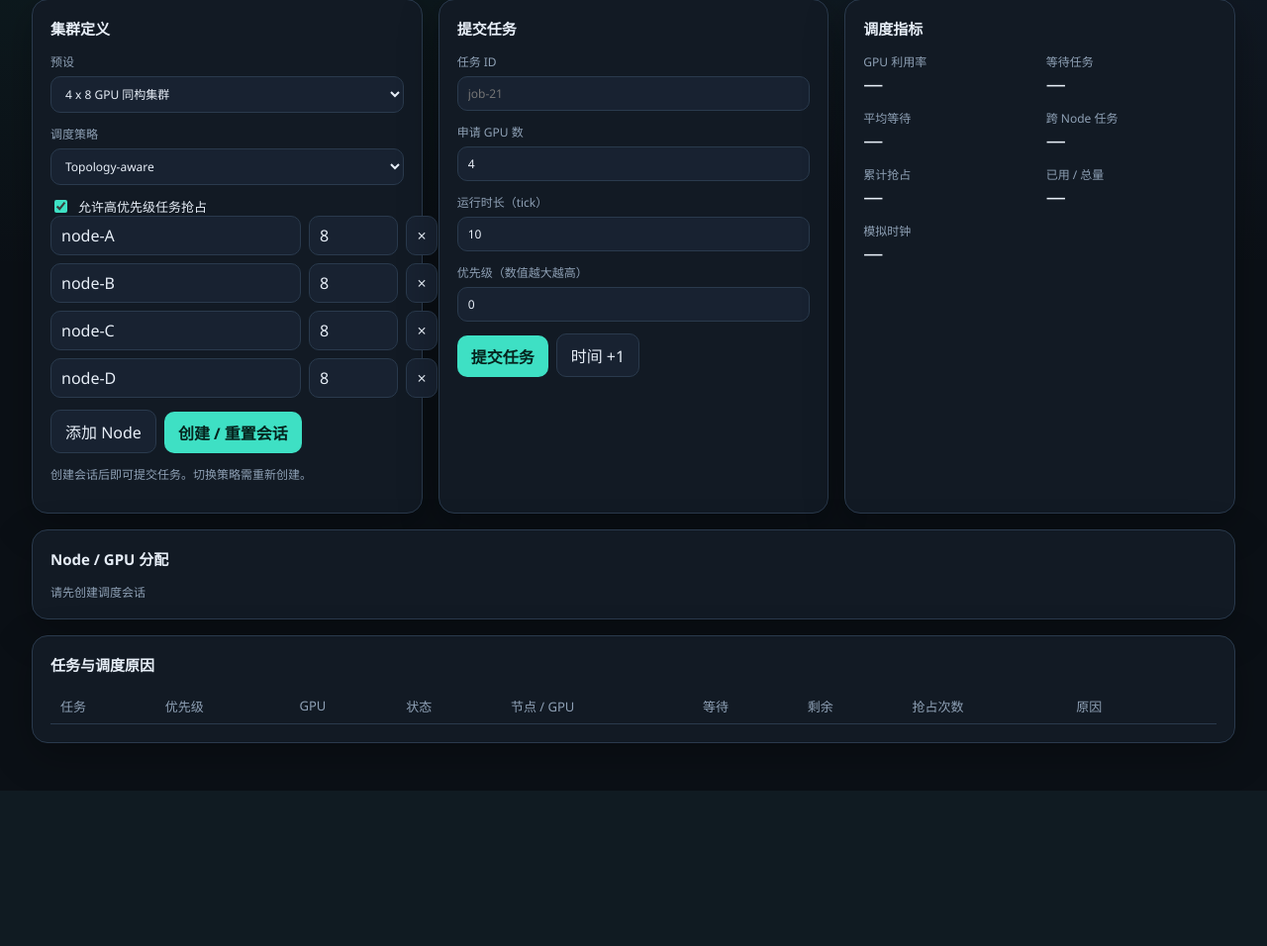
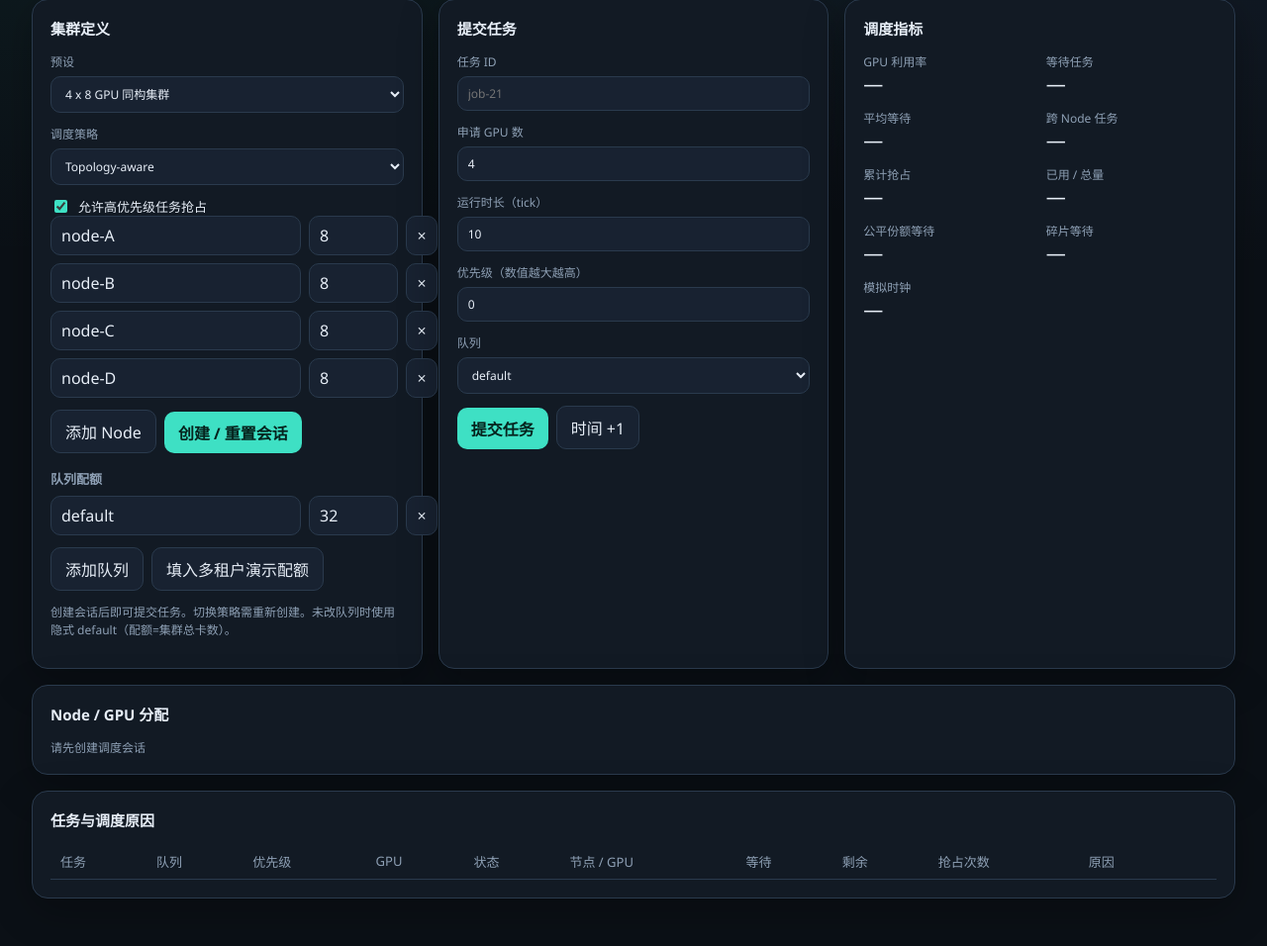
Before and after one commit to nanahoshi114/GPU_Scheduling, a FastAPI app: page / in a window 1280 px wide. Shown: the part 127-1083 px from the top of the page at 99% size. Before the commit the page ends 926 px from the top, so only its background shows below. Run offline with FastAPI, Linux system fonts and the light colour scheme; lists and menus that the app fills with data are empty.

Commit message:
web界面优化

```diff
--- a/python/web/app.py
+++ b/python/web/app.py
@@ -53,10 +53,16 @@ class NodeSpec(BaseModel):
     gpu_count: int = Field(gt=0)
 
 
+class QueueSpec(BaseModel):
+    id: str
+    gpu_quota: int = Field(gt=0)
+
+
 class SessionRequest(BaseModel):
     nodes: list[NodeSpec]
     strategy: str = "topology_aware"
     enable_preemption: bool = True
+    queues: Optional[list[QueueSpec]] = None
 
 
 class JobRequest(BaseModel):
@@ -64,6 +70,7 @@ class JobRequest(BaseModel):
     gpu_request: int = Field(gt=0)
     duration: int = Field(default=10, gt=0)
     priority: int = Field(default=0, ge=0)
+    queue_id: str = "default"
 
 
 class CompareRequest(BaseModel):
@@ -72,6 +79,7 @@ class CompareRequest(BaseModel):
     jobs: Optional[list[dict[str, Any]]] = None
     jobs_id: Optional[str] = None
     enable_preemption: bool = True
+    queues: Optional[list[QueueSpec]] = None
 
 
 def _cluster_nodes(req: CompareRequest) -> list[tuple[str, int]]:
@@ -92,6 +100,20 @@ def _job_list(req: CompareRequest) -> list[dict[str, Any]]:
             if w["id"] == req.jobs_id:
                 return w["jobs"]
     raise HTTPException(status_code=400, detail="请提供 jobs 或 jobs_id")
+
+
+def _queue_tuples(queues: Optional[list[QueueSpec]]) -> Optional[list[tuple[str, int]]]:
+    if not queues:
+        return None
+    return [(q.id, q.gpu_quota) for q in queues]
+
+
+def _compare_queues(req: CompareRequest) -> Optional[list[tuple[str, int]]]:
+    if req.jobs_id:
+        for w in _presets()["jobs"]:
+            if w["id"] == req.jobs_id and w.get("queues"):
+                return [(q["id"], q["gpu_quota"]) for q in w["queues"]]
+    return _queue_tuples(req.queues)
 
 
 @app.get("/", response_class=HTMLResponse)
@@ -117,7 +139,9 @@ def api_session(req: SessionRequest) -> dict[str, Any]:
         raise HTTPException(status_code=400, detail="至少定义一个 Node")
     nodes = [(n.id, n.gpu_count) for n in req.nodes]
     try:
-        sched = gs.Scheduler(nodes, req.strategy, req.enable_preemption)
+        sched = gs.Scheduler(
+            nodes, req.strategy, req.enable_preemption, _queue_tuples(req.queues)
+        )
     except Exception as exc:
         raise HTTPException(status_code=400, detail=str(exc)) from exc
     with _lock:
@@ -137,7 +161,11 @@ def api_submit(req: JobRequest) -> dict[str, Any]:
     with _lock:
         sched = _require_scheduler()
         result = sched.submit(
-            req.id, req.gpu_request, duration=req.duration, priority=req.priority
+            req.id,
+            req.gpu_request,
+            duration=req.duration,
+            priority=req.priority,
+            queue_id=req.queue_id,
         )
         return {"result": result, "snapshot": sched.snapshot()}
 
@@ -162,9 +190,10 @@ def api_tick() -> dict[str, Any]:
 def api_compare(req: CompareRequest) -> dict[str, Any]:
     nodes = _cluster_nodes(req)
     jobs = _job_list(req)
+    queues = _compare_queues(req)
     try:
-        ff = gs.simulate(nodes, jobs, "first_fit", req.enable_preemption)
-        ta = gs.simulate(nodes, jobs, "topology_aware", req.enable_preemption)
+        ff = gs.simulate(nodes, jobs, "first_fit", req.enable_preemption, queues)
+        ta = gs.simulate(nodes, jobs, "topology_aware", req.enable_preemption, queues)
     except Exception as exc:
         raise HTTPException(status_code=400, detail=str(exc)) from exc
     return {"first_fit": ff, "topology_aware": ta}
--- a/python/web/static/app.js
+++ b/python/web/static/app.js
@@ -43,8 +43,16 @@ async function api(path, options = {}) {
   return data;
 }
 
+const DEMO_QUEUES = [
+  { id: "research", gpu_quota: 16 },
+  { id: "prod", gpu_quota: 12 },
+  { id: "default", gpu_quota: 4 },
+];
+
 let presets = { clusters: [], jobs: [] };
 let nodeRows = [];
+let queueRows = [];
+let sessionQueues = [];
 
 function renderNodeEditor() {
   const root = $("#node-editor");
@@ -83,11 +91,75 @@ function fillClusterSelects() {
   applyClusterPreset($("#cluster-preset").value);
 }
 
+function clusterGpuTotal() {
+  return nodeRows.reduce((sum, n) => sum + Number(n.gpu_count || 0), 0);
+}
+
+function defaultQueueRows() {
+  return [{ id: "default", gpu_quota: Math.max(1, clusterGpuTotal()) }];
+}
+
+function renderQueueEditor() {
+  const root = $("#queue-editor");
+  if (!root) return;
+  root.innerHTML = "";
+  queueRows.forEach((row, idx) => {
+    const div = document.createElement("div");
+    div.className = "node-row";
+    div.innerHTML = `
+      <input data-k="id" value="${row.id}" />
+      <input data-k="gpu_quota" type="number" min="1" value="${row.gpu_quota}" />
+      <button class="ghost" data-del="${idx}" title="删除">×</button>
+    `;
+    div.querySelector('[data-k="id"]').addEventListener("input", (e) => {
+      queueRows[idx].id = e.target.value;
+    });
+    div.querySelector('[data-k="gpu_quota"]').addEventListener("input", (e) => {
+      queueRows[idx].gpu_quota = Number(e.target.value);
+    });
+    div.querySelector("[data-del]").addEventListener("click", () => {
+      queueRows.splice(idx, 1);
+      if (queueRows.length === 0) queueRows = defaultQueueRows();
+      renderQueueEditor();
+    });
+    root.appendChild(div);
+  });
+}
+
+function fillJobQueueSelect(queues) {
+  const sel = $("#job-queue");
+  if (!sel) return;
+  const current = sel.value;
+  const list = queues && queues.length ? queues : [{ id: "default" }];
+  sel.innerHTML = list.map((q) => `<option value="${q.id}">${q.id}</option>`).join("");
+  if (list.some((q) => q.id === current)) sel.value = current;
+}
+
+function renderQueueBars(queues, root = $("#queue-bars")) {
+  if (!root) return;
+  if (!queues || queues.length === 0) {
+    root.innerHTML = "";
+    return;
+  }
+  root.innerHTML = queues
+    .map((q) => {
+      const pct = q.gpu_quota > 0 ? Math.min(100, (q.used_gpus / q.gpu_quota) * 100) : 0;
+      const full = q.used_gpus >= q.gpu_quota ? " full" : "";
+      return `<div class="queue-bar">
+        <div class="meta"><span>${q.id}</span><span>${q.used_gpus} / ${q.gpu_quota} · 等待 ${q.pending_count}</span></div>
+        <div class="track"><div class="fill${full}" style="width:${pct}%"></div></div>
+      </div>`;
+    })
+    .join("");
+}
+
 function applyClusterPreset(id) {
   const c = presets.clusters.find((x) => x.id === id);
   if (!c) return;
   nodeRows = c.nodes.map((n) => ({ id: n.id, gpu_count: n.gpu_count }));
+  queueRows = defaultQueueRows();
   renderNodeEditor();
+  renderQueueEditor();
 }
 
 function renderMetrics(m, time) {
@@ -98,6 +170,8 @@ function renderMetrics(m, time) {
   $("#m-cross").textContent = m.cross_node_jobs;
   $("#m-preemptions").textContent = m.total_preemptions;
   $("#m-used").textContent = `${m.used_gpus} / ${m.total_gpus}`;
+  if ($("#m-fair")) $("#m-fair").textContent = m.fair_share_pending ?? 0;
+  if ($("#m-frag")) $("#m-frag").textContent = m.fragmentation_pending ?? 0;
   $("#m-time").textContent = time;
 }
 
@@ -138,6 +212,7 @@ function renderJobs(snapshot, tbody = $("#job-table"), { interactive = true } =
         : "";
     tr.innerHTML = `
       <td>${job.id}</td>
+      <td>${job.queue_id || "default"}</td>
       <td>P${job.priority}</td>
       <td>${job.gpu_request}</td>
       <td><span class="badge ${job.state}">${job.state}</span></td>
@@ -167,7 +242,10 @@ function renderJobs(snapshot, tbody = $("#job-table"), { interactive = true } =
 }
 
 function applySnapshot(snapshot) {
+  sessionQueues = snapshot.queues || [];
+  fillJobQueueSelect(sessionQueues);
   renderMetrics(snapshot.metrics, snapshot.time);
+  renderQueueBars(sessionQueues);
   renderCluster(snapshot);
   renderJobs(snapshot);
 }
@@ -181,6 +259,8 @@ function metricsBlock(title, m, other) {
     ["平均等待时间", fmtNum(m.avg_wait_time), "avg_wait_time", false],
     ["跨 Node GPU 任务数", m.cross_node_jobs, "cross_node_jobs", false],
     ["累计抢占次数", m.total_preemptions, "total_preemptions", false],
+    ["公平份额等待", m.fair_share_pending ?? 0, "fair_share_pending", false],
+    ["碎片等待", m.fragmentation_pending ?? 0, "fragmentation_pending", false],
     ["Makespan", m.makespan, "makespan", false],
     ["已完成 / 运行中", `${m.finished_count} / ${m.running_count}`, null, null],
   ];
@@ -201,11 +281,20 @@ function metricsBlock(title, m, other) {
   return `<div class="card"><h2>${title}</h2>${html}</div>`;
 }
 
+function pinCompareJobLists() {
+  $$("#compare-result .job-list-clip").forEach((wrap) => {
+    requestAnimationFrame(() => {
+      wrap.scrollTop = wrap.scrollHeight;
+    });
+  });
+}
+
 function jobTable(jobs) {
   const rows = jobs
     .map(
       (j) => `<tr>
         <td>${j.id}</td>
+        <td>${j.queue_id || "default"}</td>
         <td>P${j.priority}</td>
         <td>${j.gpu_request}</td>
         <td><span class="badge ${j.state}">${j.state}</span></td>
@@ -217,8 +306,8 @@ function jobTable(jobs) {
       </tr>`
     )
     .join("");
-  return `<div class="table-wrap"><table>
-    <thead><tr><th>任务</th><th>优先级</th><th>GPU</th><th>状态</th><th>跨节点数</th><th>分配</th><th>剩余</th><th>抢占次数</th><th>原因</th></tr></thead>
+  return `<div class="table-wrap job-list-clip"><table>
+    <thead><tr><th>任务</th><th>队列</th><th>优先级</th><th>GPU</th><th>状态</th><th>跨节点数</th><th>分配</th><th>剩余</th><th>抢占次数</th><th>原因</th></tr></thead>
     <tbody>${rows}</tbody>
   </table></div>`;
 }
@@ -232,10 +321,19 @@ function renderCompare(data) {
       ${metricsBlock("Topology-aware", ta.metrics, ff.metrics)}
     </div>
     <div class="compare-grid">
-      <div class="card"><h2>First Fit 分配结果</h2>${jobTable(ff.final_snapshot.jobs)}</div>
-      <div class="card"><h2>Topology-aware 分配结果</h2>${jobTable(ta.final_snapshot.jobs)}</div>
+      <div class="card"><h2>First Fit 分配结果</h2>
+        <div class="queue-bars">${(ff.final_snapshot.queues || []).map((q) =>
+          `<div class="queue-bar"><div class="meta"><span>${q.id}</span><span>${q.used_gpus} / ${q.gpu_quota} · 等待 ${q.pending_count}</span></div></div>`
+        ).join("")}</div>
+        ${jobTable(ff.final_snapshot.jobs)}</div>
+      <div class="card"><h2>Topology-aware 分配结果</h2>
+        <div class="queue-bars">${(ta.final_snapshot.queues || []).map((q) =>
+          `<div class="queue-bar"><div class="meta"><span>${q.id}</span><span>${q.used_gpus} / ${q.gpu_quota} · 等待 ${q.pending_count}</span></div></div>`
+        ).join("")}</div>
+        ${jobTable(ta.final_snapshot.jobs)}</div>
     </div>
   `;
+  pinCompareJobLists();
 }
 
 function snapshotAt(timeline, t, fallback) {
@@ -249,7 +347,7 @@ function snapshotAt(timeline, t, fallback) {
 }
 
 function liveLine(m) {
-  return `利用率 ${fmtPct(m.gpu_utilization)} · 等待 ${m.pending_count} · 跨节点 ${m.cross_node_jobs} · 抢占 ${m.total_preemptions} · 已用 ${m.used_gpus}/${m.total_gpus}`;
+  return `利用率 ${fmtPct(m.gpu_utilization)} · 等待 ${m.pending_count} · 公平份额 ${m.fair_share_pending ?? 0} · 碎片 ${m.fragmentation_pending ?? 0} · 跨节点 ${m.cross_node_jobs} · 抢占 ${m.total_preemptions} · 已用 ${m.used_gpus}/${m.total_gpus}`;
 }
 
 function ensureLiveLayout(manual) {
@@ -263,11 +361,12 @@ function ensureLiveLayout(manual) {
       <div class="card">
         <h2>First Fit</h2>
         <p id="cmp-ff-live-m" class="live-m"></p>
+        <div id="cmp-ff-queues" class="queue-bars"></div>
         <div id="cmp-ff-cluster" class="cluster-view"></div>
-        <div class="table-wrap" style="margin-top:12px">
+        <div class="table-wrap job-list-clip" style="margin-top:12px">
           <table>
             <thead>
-              <tr><th>任务</th><th>优先级</th><th>GPU</th><th>状态</th><th>节点 / GPU</th><th>等待</th><th>剩余</th><th>抢占次数</th><th>原因</th><th></th></tr>
+              <tr><th>任务</th><th>队列</th><th>优先级</th><th>GPU</th><th>状态</th><th>节点 / GPU</th><th>等待</th><th>剩余</th><th>抢占次数</th><th>原因</th><th></th></tr>
             </thead>
             <tbody id="cmp-ff-jobs"></tbody>
           </table>
@@ -276,11 +375,12 @@ function ensureLiveLayout(manual) {
       <div class="card">
         <h2>Topology-aware</h2>
         <p id="cmp-ta-live-m" class="live-m"></p>
+        <div id="cmp-ta-queues" class="queue-bars"></div>
         <div id="cmp-ta-cluster" class="cluster-view"></div>
-        <div class="table-wrap" style="margin-top:12px">
+        <div class="table-wrap job-list-clip" style="margin-top:12px">
           <table>
             <thead>
-              <tr><th>任务</th><th>优先级</th><th>GPU</th><th>状态</th><th>节点 / GPU</th><th>等待</th><th>剩余</th><th>抢占次数</th><th>原因</th><th></th></tr>
+              <tr><th>任务</th><th>队列</th><th>优先级</th><th>GPU</th><th>状态</th><th>节点 / GPU</th><th>等待</th><th>剩余</th><th>抢占次数</th><th>原因</th><th></th></tr>
             </thead>
             <tbody id="cmp-ta-jobs"></tbody>
           </table>
@@ -302,10 +402,13 @@ function renderLiveFrame(data, t, makespan, { done = false, manual = false } = {
   $("#cmp-clock").textContent = `${status} · 模拟时间 t = ${t} / ${makespan}（${unit}）`;
   $("#cmp-ff-live-m").textContent = liveLine(ff.metrics);
   $("#cmp-ta-live-m").textContent = liveLine(ta.metrics);
+  renderQueueBars(ff.queues, $("#cmp-ff-queues"));
+  renderQueueBars(ta.queues, $("#cmp-ta-queues"));
   renderCluster(ff, $("#cmp-ff-cluster"));
   renderCluster(ta, $("#cmp-ta-cluster"));
   renderJobs(ff, $("#cmp-ff-jobs"), { interactive: false });
   renderJobs(ta, $("#cmp-ta-jobs"), { interactive: false });
+  pinCompareJobLists();
   const back = $("#cmp-step-back");
   const fwd = $("#cmp-step-fwd");
   if (back) back.disabled = t <= 0;
@@ -397,6 +500,16 @@ $("#add-node").addEventListener("click", () => {
   renderNodeEditor();
 });
 
+$("#add-queue").addEventListener("click", () => {
+  queueRows.push({ id: `queue-${queueRows.length + 1}`, gpu_quota: 8 });
+  renderQueueEditor();
+});
+
+$("#fill-demo-queues").addEventListener("click", () => {
+  queueRows = DEMO_QUEUES.map((q) => ({ ...q }));
+  renderQueueEditor();
+});
+
 $("#create-session").addEventListener("click", async () => {
   try {
     const snap = await api("/api/session", {
@@ -405,6 +518,7 @@ $("#create-session").addEventListener("click", async () => {
         nodes: nodeRows,
         strategy: $("#strategy").value,
         enable_preemption: $("#enable-preemption").checked,
+        queues: queueRows,
       }),
     });
     $("#last-reason").textContent = `会话已创建，策略 ${snap.strategy}`;
@@ -421,6 +535,7 @@ $("#submit-job").addEventListener("click", async () => {
       gpu_request: Number($("#job-gpus").value),
       duration: Number($("#job-duration").value),
       priority: Number($("#job-priority").value),
+      queue_id: $("#job-queue").value || "default",
     };
     const data = await api("/api/jobs", { method: "POST", body: JSON.stringify(payload) });
     $("#last-reason").textContent = data.result.reason;
--- a/python/web/static/style.css
+++ b/python/web/static/style.css
@@ -142,9 +142,16 @@ button:disabled { opacity: 0.5; cursor: not-allowed; }
 .hint, .empty-msg { color: var(--muted); font-size: 12px; }
 .reason { min-height: 3em; font-size: 13px; color: var(--accent-2); line-height: 1.45; }
 
+.subhead { margin: 16px 0 8px; font-size: 13px; color: var(--muted); font-weight: 600; }
 .node-editor { display: flex; flex-direction: column; gap: 8px; margin-bottom: 12px; }
 .node-row { display: grid; grid-template-columns: 1fr 90px 32px; gap: 8px; }
 .node-row button { padding: 0; }
+.queue-bars { display: flex; flex-direction: column; gap: 10px; margin-top: 16px; }
+.queue-bar { display: flex; flex-direction: column; gap: 4px; }
+.queue-bar .meta { display: flex; justify-content: space-between; font-size: 12px; color: var(--muted); }
+.queue-bar .track { height: 8px; background: #1c2734; border-radius: 999px; overflow: hidden; }
+.queue-bar .fill { height: 100%; background: var(--accent); border-radius: 999px; }
+.queue-bar .fill.full { background: var(--warn); }
 
 .metric-grid {
   display: grid;
@@ -186,6 +193,17 @@ button:disabled { opacity: 0.5; cursor: not-allowed; }
 .gpu.busy { color: #06241e; }
 
 .table-wrap { overflow: auto; }
+.table-wrap.job-list-clip {
+  max-height: 38rem;
+  overflow-y: auto;
+}
+.table-wrap.job-list-clip thead th {
+  position: sticky;
+  top: 0;
+  background: var(--bg-elev);
+  box-shadow: 0 1px 0 var(--line);
+  z-index: 1;
+}
 table { width: 100%; border-collapse: collapse; font-size: 13px; }
 th, td { text-align: left; padding: 8px 10px; border-bottom: 1px solid var(--line); vertical-align: top; }
 th { color: var(--muted); font-weight: 500; }
--- a/python/web/templates/index.html
+++ b/python/web/templates/index.html
@@ -4,7 +4,7 @@
   <meta charset="UTF-8" />
   <meta name="viewport" content="width=device-width, initial-scale=1" />
   <title>GPU 拓扑感知调度器</title>
-  <link rel="stylesheet" href="/static/style.css?v=5" />
+  <link rel="stylesheet" href="/static/style.css?v=9" />
 </head>
 <body>
   <header class="top">
@@ -41,7 +41,13 @@
             <button id="add-node" class="ghost">添加 Node</button>
             <button id="create-session" class="primary">创建 / 重置会话</button>
           </div>
-          <p class="hint">创建会话后即可提交任务。切换策略需重新创建。</p>
+          <h3 class="subhead">队列配额</h3>
+          <div id="queue-editor" class="node-editor"></div>
+          <div class="row">
+            <button id="add-queue" class="ghost">添加队列</button>
+            <button id="fill-demo-queues" class="ghost">填入多租户演示配额</button>
+          </div>
+          <p class="hint">创建会话后即可提交任务。切换策略需重新创建。未改队列时使用隐式 default（配额=集群总卡数）。</p>
         </aside>
 
         <aside class="card">
@@ -57,6 +63,11 @@
           </label>
           <label>优先级（数值越大越高）
             <input id="job-priority" type="number" min="0" value="0" />
+          </label>
+          <label>队列
+            <select id="job-queue">
+              <option value="default">default</option>
+            </select>
           </label>
           <div class="row">
             <button id="submit-job" class="primary">提交任务</button>
@@ -74,8 +85,11 @@
             <div><span class="k">跨 Node 任务</span><span id="m-cross" class="v">—</span></div>
             <div><span class="k">累计抢占</span><span id="m-preemptions" class="v">—</span></div>
             <div><span class="k">已用 / 总量</span><span id="m-used" class="v">—</span></div>
+            <div><span class="k">公平份额等待</span><span id="m-fair" class="v">—</span></div>
+            <div><span class="k">碎片等待</span><span id="m-frag" class="v">—</span></div>
             <div><span class="k">模拟时钟</span><span id="m-time" class="v">—</span></div>
           </div>
+          <div id="queue-bars" class="queue-bars"></div>
         </aside>
       </div>
 
@@ -91,6 +105,7 @@
             <thead>
               <tr>
                 <th>任务</th>
+                <th>队列</th>
                 <th>优先级</th>
                 <th>GPU</th>
                 <th>状态</th>
@@ -139,6 +154,6 @@
     </section>
   </main>
 
-  <script src="/static/app.js?v=5"></script>
+  <script src="/static/app.js?v=9"></script>
 </body>
 </html>
```
Also changed, not shown: tests/test_scheduler.py (+130 -3 lines), 1 other file.
